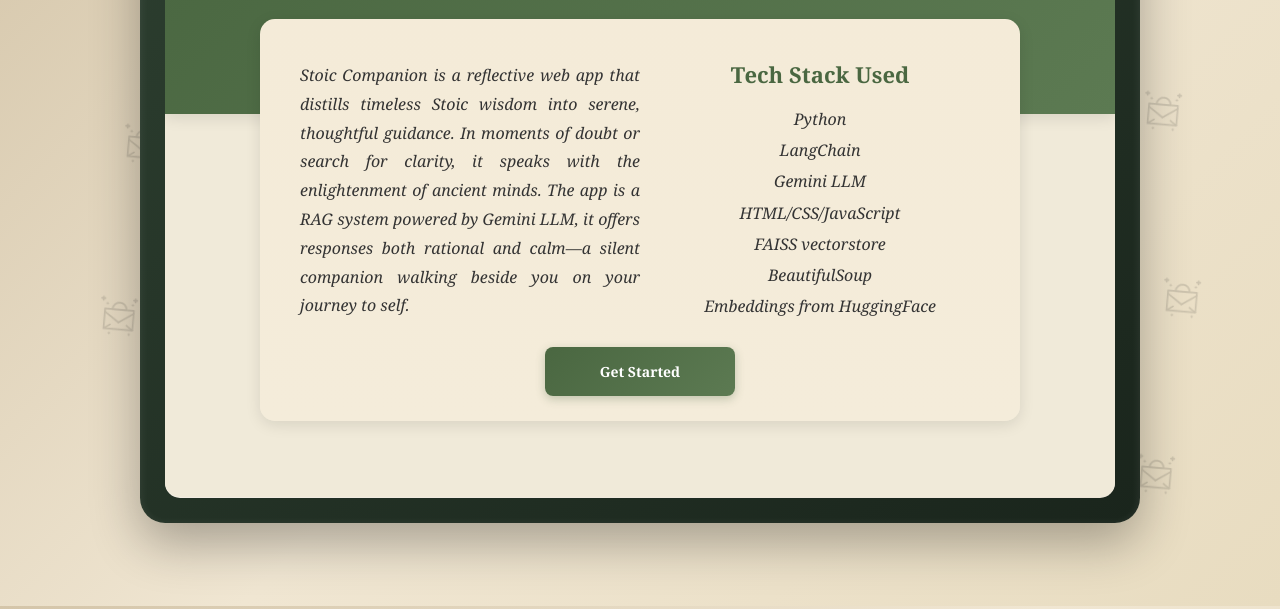
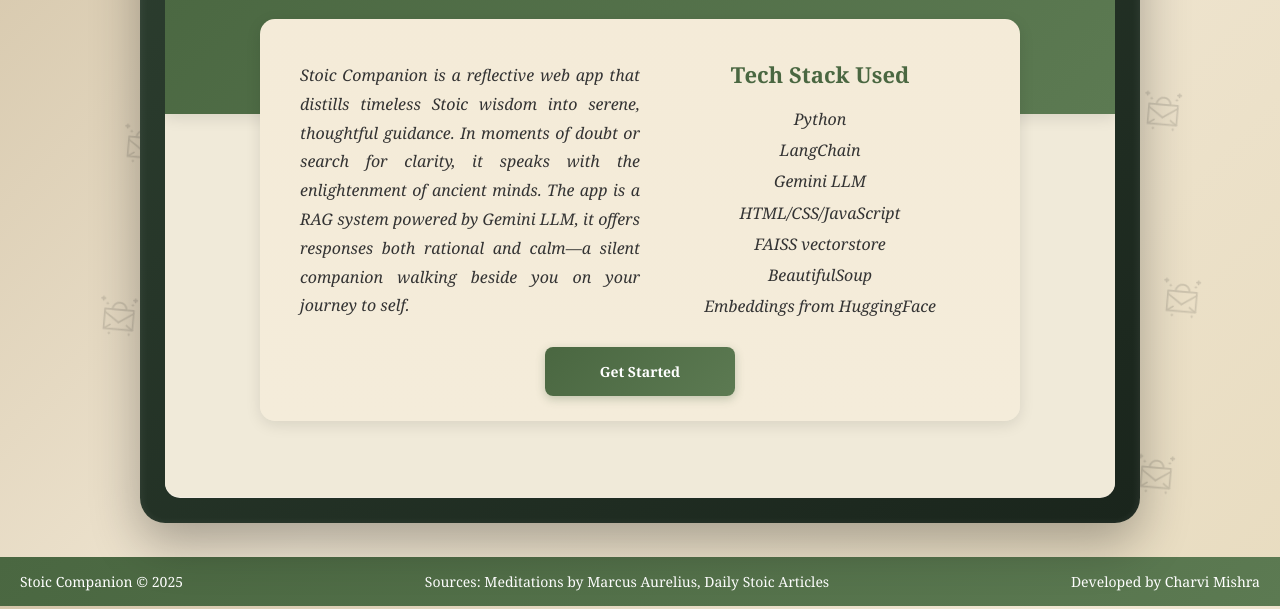
Before and after one commit to Charvi-M/RAG-stoic-companion, a plain HTML site: page frontend/index.html in a window 1280 px wide. Shown: the part 194-803 px from the top of the page. Drawn offline with nearby package versions, Linux system fonts and the light colour scheme.

Commit message:
with due credits

```diff
--- a/frontend/index.html
+++ b/frontend/index.html
@@ -100,6 +100,13 @@
  <div class="download-notification" id="downloadNotification">
         Screenshot downloaded successfully!
     </div>
+    <footer class="footer">
+        <div class="footer-content">
+             <p>Stoic Companion © 2025</p>
+            <p>Sources: <a href="https://www.gutenberg.org/cache/epub/2680/pg2680-images.html" target="_blank">Meditations by Marcus Aurelius</a>, <a href="https://dailystoic.com/all-articles/" target="_blank">Daily Stoic Articles</a></p>
+
+            <p>Developed by Charvi Mishra</p>
+        </div></footer>
     <script src="app.js"></script>
 </body>
 </html>
--- a/frontend/style.css
+++ b/frontend/style.css
@@ -9,6 +9,7 @@ body {
     background: linear-gradient(135deg, #d4c5a9 0%, #f0e6d2 50%, #e8dcc0 100%);
     min-height: 100vh;
     display: flex;
+    flex-direction: column;
     align-items: center;
     justify-content: center;
     padding: 20px;
@@ -580,6 +581,32 @@ li {
     animation: dots 1.5s infinite;
 }
 
+a{
+    color: white;
+    text-decoration: none;
+}
+a:hover {
+    text-decoration: underline;
+}
+
+.footer {
+    background: linear-gradient(135deg, #4a6741, #5c7a52);
+    color: white;
+    padding: 15px 20px;
+    text-align: center;
+    font-size: 14px;
+    position: absolute;
+    /* z-index: 10111; */
+    width: 100%;
+    bottom: 0;
+}
+
+.footer-content{
+    display: flex;
+    justify-content: space-between;
+    gap: 30px;
+}
+
 @keyframes dots {
     0%, 20% { content: ''; }
     40% { content: '.'; }
@@ -644,7 +671,7 @@ li {
         font-size: 20px;
     }
    .getstarted{
-        margin-bottom: 2;
+        margin-bottom: 2px;
    }
     .content {
         grid-template-columns: 1fr;
@@ -687,6 +714,9 @@ li {
                 top: 16%;
                 overflow-y: auto;
                 max-height: 630px;
+            }
+            .footer {
+                display: none;
             }
         }
 
```
